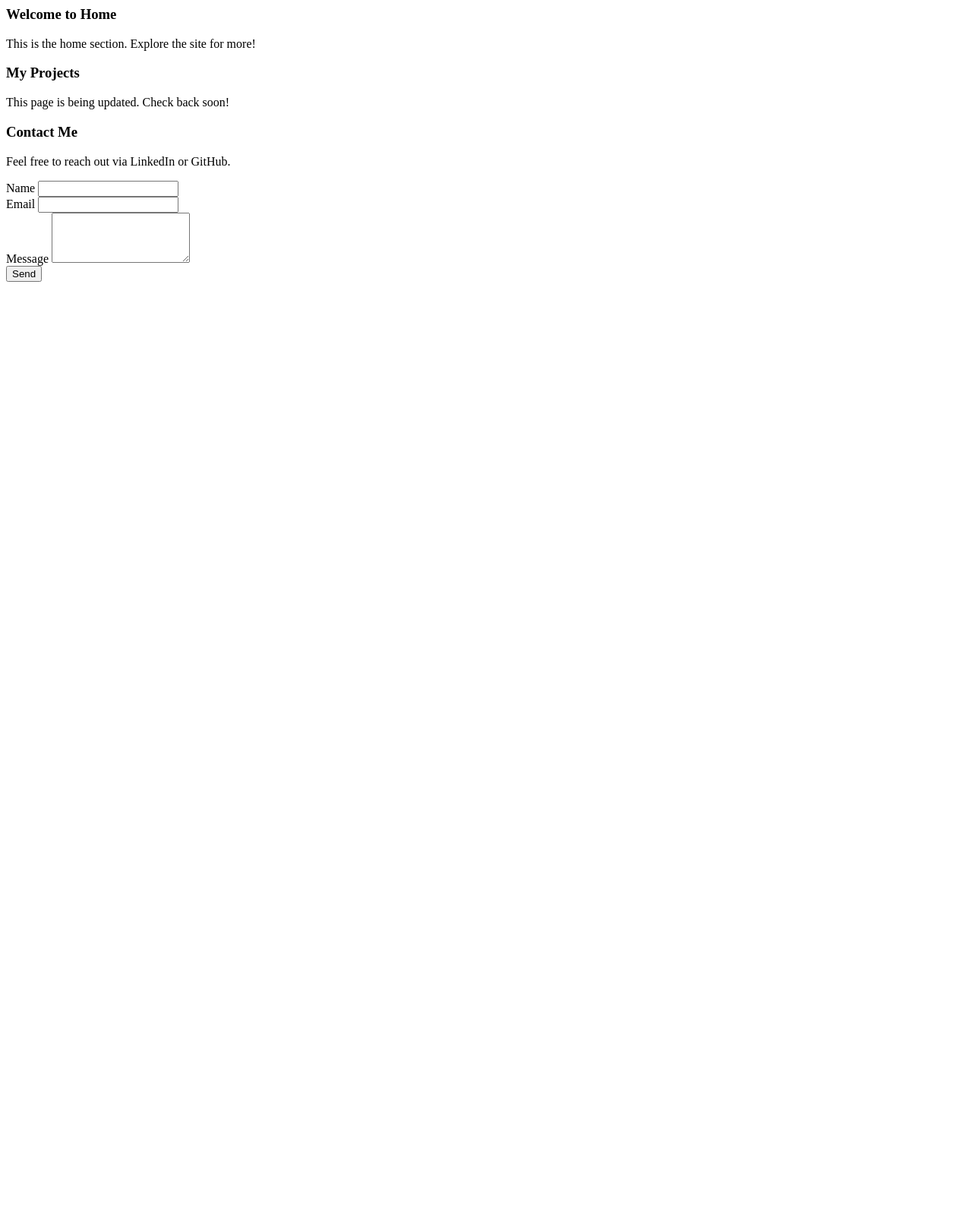
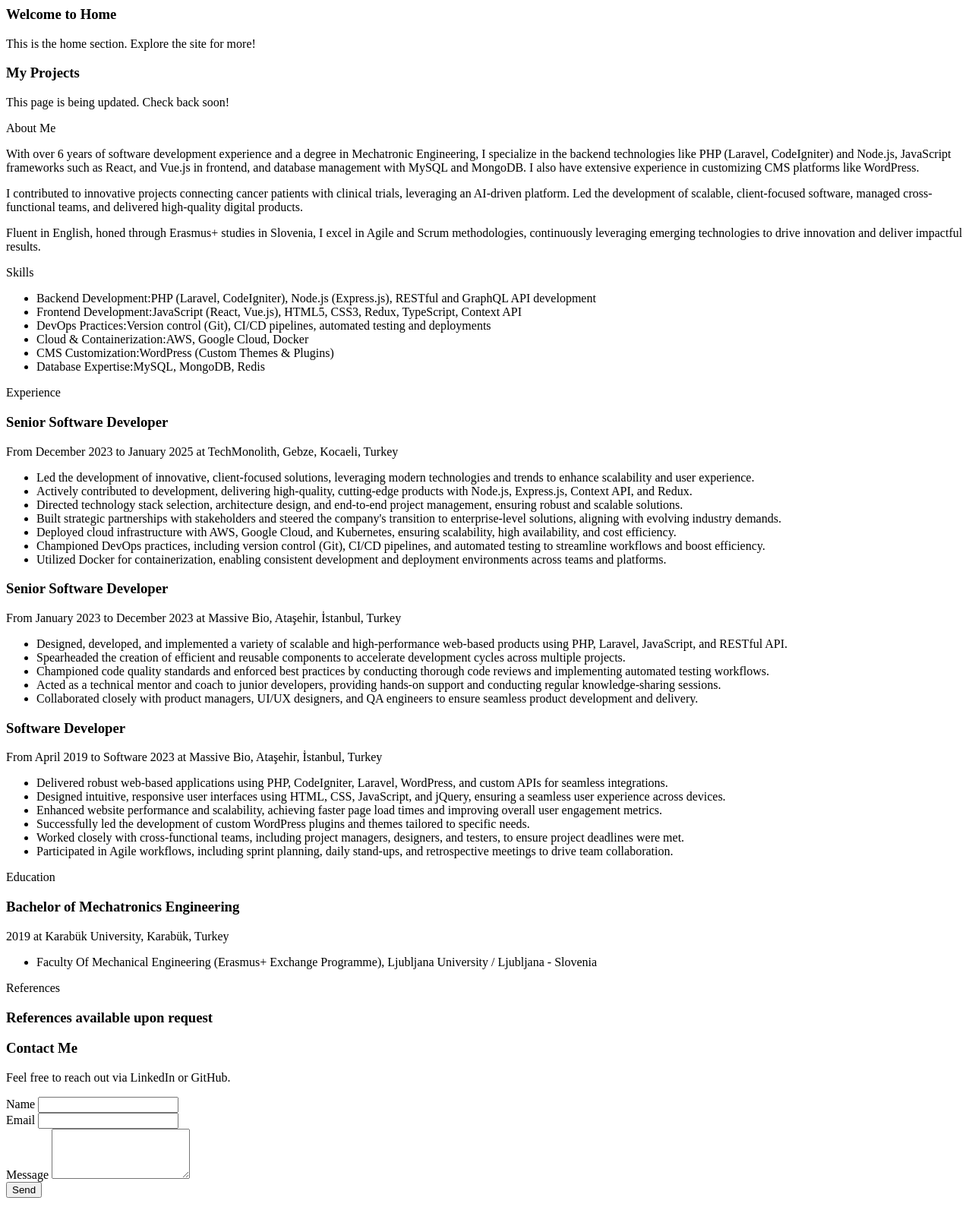
Before and after one commit to fvarli/ferzendervarlicom, a PHP site: page /includes/main.php in a window 1280 px wide. Shown: the whole page at 76% size. Before the commit the page ends 371 px from the top, so only its background shows below. Run offline with PHP 8.4, Linux system fonts and the light colour scheme.

Commit message:
added resume

```diff
--- a/includes/contents/contact.php
+++ b/includes/contents/contact.php
@@ -1,4 +1,6 @@
 <div id="contact" class="tab-content hidden">
+<div class="p-6 pt-10 lg:pt-0 lg:max-w-[900px] max-w-[100vw]">
+
     <h3 class="text-3xl font-bold">Contact Me</h3>
     <p>Feel free to reach out via LinkedIn or GitHub.</p>
 
@@ -17,4 +19,5 @@
         </div>
         <button type="submit" class="px-4 py-2 bg-blue-500 text-white rounded">Send</button>
     </form>
+    </div>
 </div>
--- /dev/null
+++ b/includes/contents/resume.php
@@ -0,0 +1,148 @@
+<div id="resume" class="tab-content hidden">
+
+        <div class="p-6 pt-10 lg:pt-0 lg:max-w-[900px] max-w-[100vw]">
+            <!-- Profile Section -->
+            <div class="mb-5">
+                <div class="text-3xl w-full font-bold">About Me</div>
+            </div>
+            <div class="mb-10 text-justify">
+                <p>With over 6 years of software development experience and a degree in Mechatronic Engineering, I specialize in the backend technologies like PHP (Laravel, CodeIgniter) and Node.js, JavaScript frameworks such as React, and Vue.js in frontend, and database management with MySQL and MongoDB. I also have extensive experience in customizing CMS platforms like WordPress.</p>
+
+                <p class="pt-3">I contributed to innovative projects connecting cancer patients with clinical trials, leveraging an AI-driven platform. Led the development of scalable, client-focused software, managed cross-functional teams, and delivered high-quality digital products.</p>
+
+                <p class="pt-3">Fluent in English, honed through Erasmus+ studies in Slovenia, I excel in Agile and Scrum methodologies, continuously leveraging emerging technologies to drive innovation and deliver impactful results.</p>
+            </div>
+            <!-- Skills Section -->
+            <div class="mb-5">
+                <div class="text-3xl w-full font-bold">Skills</div>
+            </div>
+
+            <div class="time-line-container grid gap-4 mb-10">
+                <div class="flex">
+                    <ul class="list-disc mx-6">
+                    <li class="pt-2"><span class="font-bold mr-2">Backend Development:</span>PHP (Laravel, CodeIgniter), Node.js (Express.js), RESTful and GraphQL API development</li>
+                    <li class="pt-2"><span class="font-bold mr-2">Frontend Development:</span>JavaScript (React, Vue.js), HTML5, CSS3, Redux, TypeScript, Context API</li>
+                    <li class="pt-2"><span class="font-bold mr-2">DevOps Practices:</span>Version control (Git), CI/CD pipelines, automated testing and deployments</li>
+                    <li class="pt-2"><span class="font-bold mr-2">Cloud & Containerization:</span>AWS, Google Cloud, Docker</li>
+                    <li class="pt-2"><span class="font-bold mr-2">CMS Customization:</span>WordPress (Custom Themes & Plugins)</li>
+                    <li class="pt-2"><span class="font-bold mr-2">Database Expertise:</span>MySQL, MongoDB, Redis</li>
+                    </ul>
+                </div>
+            </div>
+
+            <!-- Experience Section -->
+            <div class="mb-5">
+                <div class="text-3xl w-full font-bold">Experience</div>
+            </div>
+            <div class="time-line-container mb-10">
+
+            <div class="flex">
+                    <div class="education__time">
+                        <span class="w-4 h-4 bg-primary block rounded-full mt-1"></span>
+                        <span class="education__line bg-primary block h-full w-[2px] translate-x-[7px]"></span>
+                    </div>
+                    <div class="experience__data bd-grid px-5">
+                        <h3 class="font-semibold mb-1">Senior Software Developer</h3>
+                        <span class="font-bold text-sm">From December 2023 to January 2025 at TechMonolith, Gebze, Kocaeli, Turkey</span>
+                        <ul class="my-2 list-disc mx-6 text-justify">
+                            <li class="pt-2">Led the development of innovative, client-focused solutions, leveraging modern technologies and trends to enhance scalability and user experience.</li>
+                            <li class="pt-2">Actively contributed to development, delivering high-quality, cutting-edge products with Node.js, Express.js, Context API, and Redux.</li>
+                            <li class="pt-2">Directed technology stack selection, architecture design, and end-to-end project management, ensuring robust and scalable solutions.</li>
+                            <li class="pt-2">Built strategic partnerships with stakeholders and steered the company's transition to enterprise-level solutions, aligning with evolving industry demands.</li>
+                            <li class="pt-2">Deployed cloud infrastructure with AWS, Google Cloud, and Kubernetes, ensuring scalability, high availability, and cost efficiency.</li>
+                            <li class="pt-2">Championed DevOps practices, including version control (Git), CI/CD pipelines, and automated testing to streamline workflows and boost efficiency.</li>
+                            <li class="pt-2">Utilized Docker for containerization, enabling consistent development and deployment environments across teams and platforms.</li>
+                        </ul>
+                    </div>
+                </div>
+
+
+                <div class="flex">
+                    <div class="education__time">
+                        <span class="w-4 h-4 bg-primary block rounded-full mt-1"></span>
+                        <span class="education__line bg-primary block h-full w-[2px] translate-x-[7px]"></span>
+                    </div>
+                    <div class="experience__data bd-grid px-5">
+                        <h3 class="font-semibold mb-1">Senior Software Developer</h3>
+                        <span class="font-bold text-sm">From January 2023 to December 2023 at Massive Bio, Ataşehir, İstanbul, Turkey</span>
+                        <ul class="my-2 list-disc mx-6 text-justify">
+                            <li class="pt-2">Designed, developed, and implemented a variety of scalable and high-performance web-based products using PHP, Laravel, JavaScript, and RESTful API.</li>
+                            <li class="pt-2">Spearheaded the creation of efficient and reusable components to accelerate development cycles across multiple projects.</li>
+                            <li class="pt-2">Championed code quality standards and enforced best practices by conducting thorough code reviews and implementing automated testing workflows.</li>
+                            <li class="pt-2">Acted as a technical mentor and coach to junior developers, providing hands-on support and conducting regular knowledge-sharing sessions.</li>
+                            <li class="pt-2">Collaborated closely with product managers, UI/UX designers, and QA engineers to ensure seamless product development and delivery.</li>
+                        </ul>
+                    </div>
+                </div>
+
+
+                <div class="flex">
+                    <div class="education__time">
+                        <span class="w-4 h-4 bg-primary block rounded-full mt-1"></span>
+                        <span class="education__line bg-primary block h-full w-[2px] translate-x-[7px]"></span>
+                    </div>
+                    <div class="experience__data bd-grid px-5">
+                        <h3 class="font-semibold mb-1">Software Developer</h3>
+                        <span class="font-bold text-sm">From April 2019 to Software 2023 at Massive Bio, Ataşehir, İstanbul, Turkey</span>
+                        <ul class="my-2 list-disc mx-6 text-justify">
+                            <li class="pt-2">Delivered robust web-based applications using PHP, CodeIgniter, Laravel, WordPress, and custom APIs for seamless integrations.</li>
+                            <li class="pt-2">Designed intuitive, responsive user interfaces using HTML, CSS, JavaScript, and jQuery, ensuring a seamless user experience across devices.</li>
+                            <li class="pt-2">Enhanced website performance and scalability, achieving faster page load times and improving overall user engagement metrics.</li>
+                            <li class="pt-2">Successfully led the development of custom WordPress plugins and themes tailored to specific needs.</li>
+                            <li class="pt-2">Worked closely with cross-functional teams, including project managers, designers, and testers, to ensure project deadlines were met.</li>
+                            <li class="pt-2">Participated in Agile workflows, including sprint planning, daily stand-ups, and retrospective meetings to drive team collaboration.</li>
+                        </ul>
+                    </div>
+                </div>
+
+                <div class="flex">
+                    <div class="education__time">
+                        <span class="w-4 h-4 bg-primary block rounded-full mt-1"></span>
+                    </div>
+                </div>
+            </div>
+
+            <!-- Education Section -->
+            <div class="mb-5">
+                <div class="text-3xl w-full font-bold">Education</div>
+            </div>
+            <div class="time-line-container grid gap-4 mb-10">
+                <div class="flex">
+                    <div class="education__time">
+                        <span class="w-4 h-4 bg-primary block rounded-full mt-1"></span>
+                        <span class="education__line bg-primary block h-full w-[2px] translate-x-[7px]"></span>
+                    </div>
+                    <div class="experience__data bd-grid px-5">
+                        <h3 class="font-semibold mb-1">Bachelor of Mechatronics Engineering</h3>
+                        <span class="font-light text-sm">2019 at Karabük University, Karabük, Turkey</span>
+                        <ul class="my-2 list-disc mx-6 text-justify">
+                            <li class="pt-2">Faculty Of Mechanical Engineering (Erasmus+ Exchange Programme), Ljubljana University / Ljubljana - Slovenia</li>
+                        </ul>
+                    </div>
+                </div>
+
+                <div class="flex">
+                    <div class="education__time">
+                        <span class="w-4 h-4 bg-primary block rounded-full mt-1"></span>
+                    </div>
+                </div>
+            </div>
+
+            <!-- References Section -->
+            <div class="mb-5">
+                <div class="text-3xl w-full font-bold">References</div>
+            </div>
+            <div class="time-line-container grid gap-4 mb-10">
+                <div class="flex">
+                    <div class="education__time">
+                        <span class="w-4 h-4 bg-primary block rounded-full mt-1"></span>
+                        <span class="education__line bg-primary block h-full w-[2px] translate-x-[7px]"></span>
+                    </div>
+                    <div class="experience__data bd-grid px-5">
+                        <h3 class="font-semibold mb-1">References available upon request</h3>
+                    </div>
+                </div>
+            </div>
+        </div>
+
+</div>
--- a/includes/header.php
+++ b/includes/header.php
@@ -50,4 +50,5 @@
 
 <style>
     .hidden { display: none; }
+    .bg-primary { background-color: #000000; }
 </style>
--- a/includes/links.php
+++ b/includes/links.php
@@ -5,6 +5,9 @@
         </li>
         <li>
             <a href="#projects" class="block px-4 py-2 bg-gray-700 hover:bg-gray-600 rounded">Projects</a>
+        </li>
+        <li>
+            <a href="#resume" class="block px-4 py-2 bg-gray-700 hover:bg-gray-600 rounded">Resume</a>
         </li>
         <li>
             <a href="#contact" class="block px-4 py-2 bg-gray-700 hover:bg-gray-600 rounded">Contact</a>
--- a/includes/main.php
+++ b/includes/main.php
@@ -1,3 +1,4 @@
 <?php include'contents/home.php'; ?>
 <?php include'contents/projects.php'; ?>
+<?php include'contents/resume.php'; ?>
 <?php include'contents/contact.php'; ?>
--- a/index.php
+++ b/index.php
@@ -14,7 +14,7 @@
             <?php include'includes/mobile-sidebar.php'; ?>
 
             <!-- Main Content -->
-            <main class="flex-grow p-6 bg-gray-100">
+            <main class="flex-grow p-6 bg-gray-100 md:flex md:justify-center">
                 <?php include'includes/main.php'; ?>
                 <?php include'includes/footer.php'; ?>
             </main>
@@ -46,7 +46,7 @@
 
     // Set active link on page load
     window.addEventListener('load', () => {
-            const currentHash = window.location.hash; // Get current hash
+        const currentHash = window.location.hash || "#home"; // Get current hash or default to #home
         links.forEach(link => {
             if (link.getAttribute('href') === currentHash) {
                 link.classList.add('bg-gray-500'); // Add active class
@@ -54,6 +54,8 @@
                 link.classList.remove('bg-gray-500'); // Remove active class
             }
         });
+
+        handleHashChange(); // Handle tab visibility on page load
     });
 
     // Function to handle tab switching
```
Lines whose indentation alone changed are shown as unchanged.
